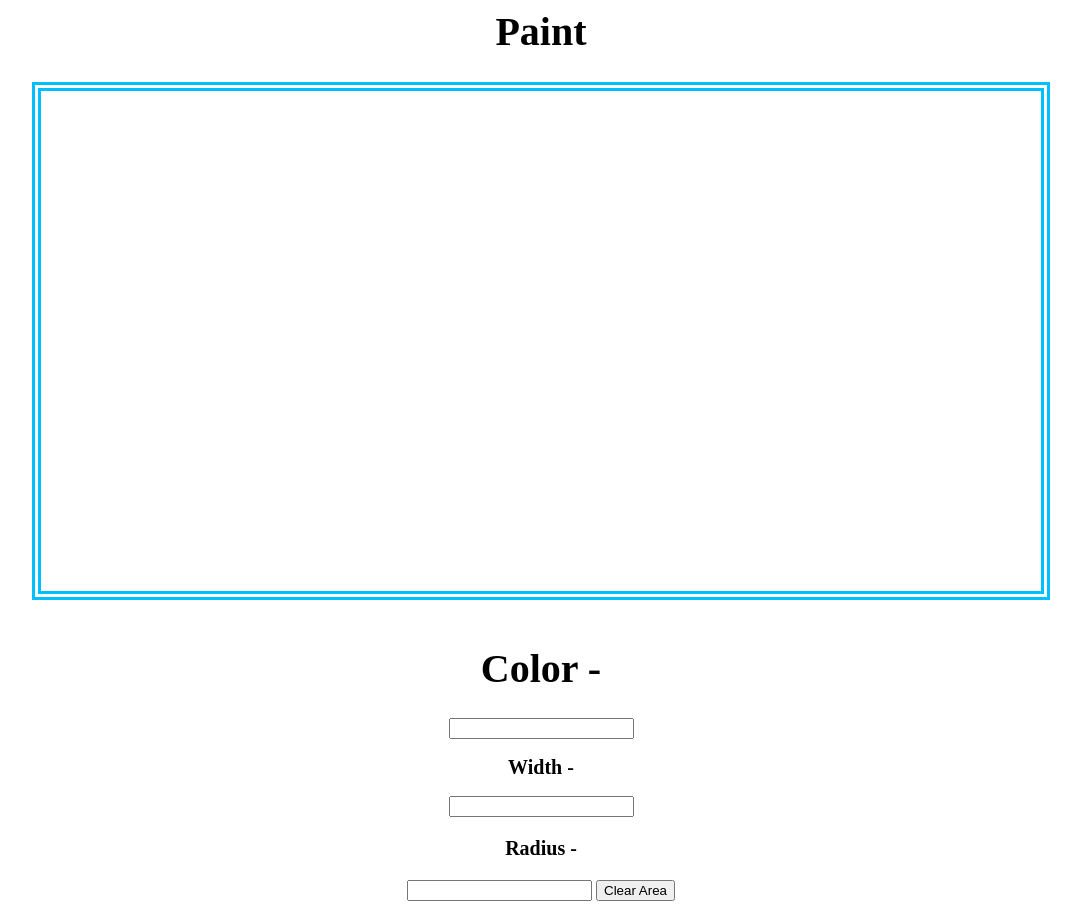
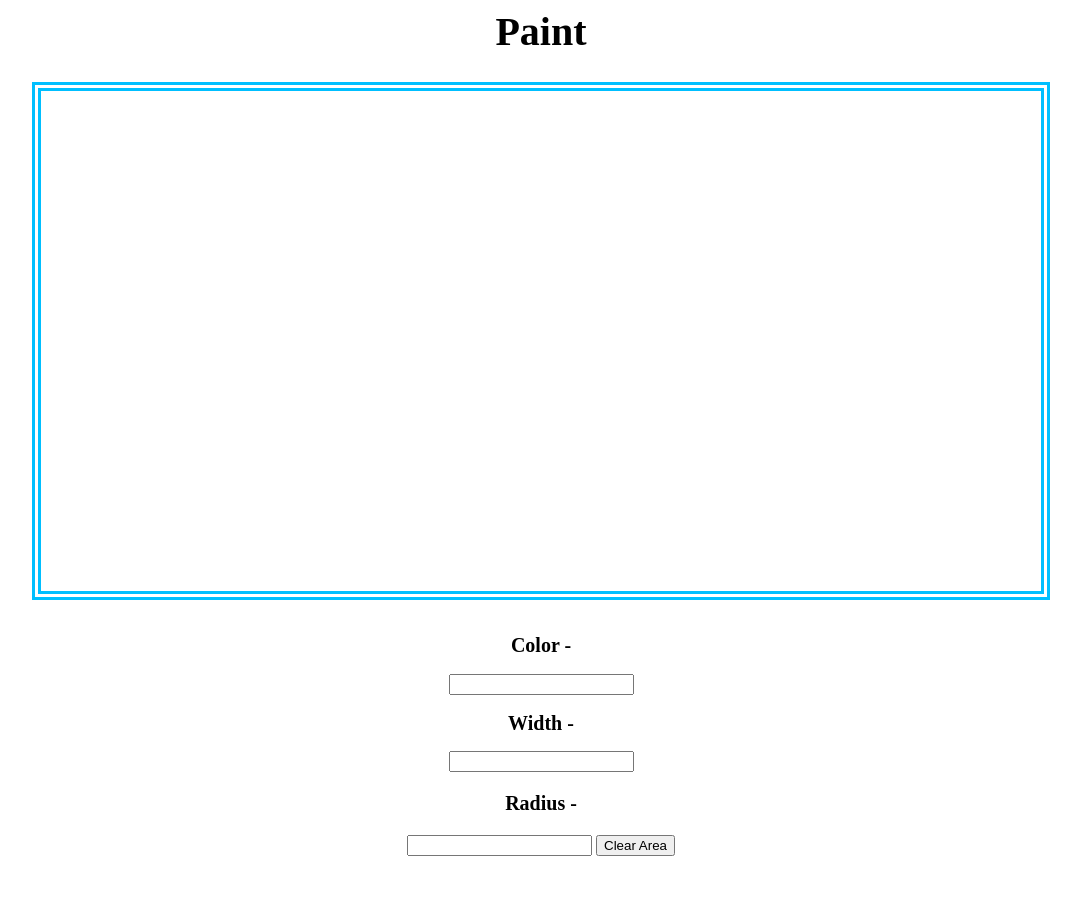
Before and after one commit to Kanak-beep/Paint, a plain HTML site: page index.html in a window 1280 px wide. Shown: the whole page, without its empty margins (99-1180 px from the left). After the commit the page ends 864 px from the top, so only its background shows below. Drawn offline with Linux system fonts and the light colour scheme.

Commit message:
Add files via upload

```diff
--- a/index.html
+++ b/index.html
@@ -10,7 +10,7 @@
     <br><br>
 
     <span>
-      <h1>Color - </h1>
+      <h2>Color - </h2>
       <input type="text" id="color_input">
 
       <h2>Width - </h2>
```
